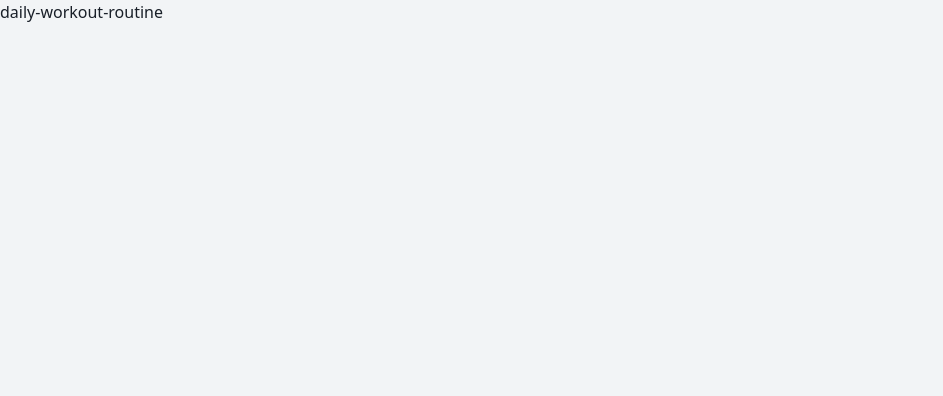
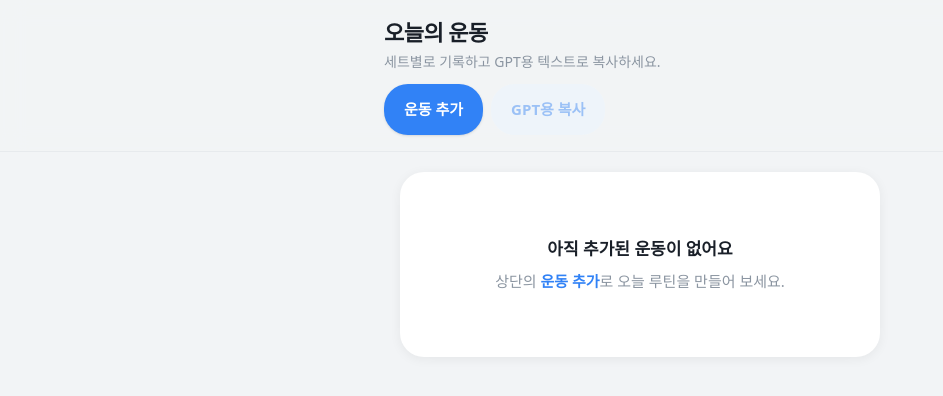
Before and after one commit to devjaeyoon/daily-workout-routine, a React (Vite) app: page / in a window 1280 px wide. Shown: the top 396 px of the page, without its empty margins (0-943 px from the left). Built offline with nearby package versions, Linux system fonts and the light colour scheme; a web font is replaced by a local one.

Commit message:
feat: implement main workout logger application

```diff
--- a/src/App.tsx
+++ b/src/App.tsx
@@ -1,5 +1,180 @@
-function App() {
-  return <>daily-workout-routine</>;
+import { useCallback, useMemo, useState } from 'react'
+import { ExerciseLogCard } from './components/ExerciseLogCard'
+import { ExercisePicker } from './components/ExercisePicker'
+import { RestTimerBar } from './components/RestTimerBar'
+import { Button } from './components/ui/button'
+import { useRestTimer } from './hooks/useRestTimer'
+import { buildPromptText } from './lib/format'
+import type { SetLog, WorkoutExercise } from './types/workout'
+
+function createDefaultSet(setNumber: number, prev?: SetLog): SetLog {
+  return {
+    setNumber,
+    weight: prev?.weight ?? 20,
+    reps: prev?.reps ?? 10,
+    rir: prev?.rir ?? 2,
+    restTime: prev?.restTime ?? 90,
+  }
 }
 
-export default App;
+function renumberSets(sets: SetLog[]): SetLog[] {
+  return sets.map((s, i) => ({ ...s, setNumber: i + 1 }))
+}
+
+export default function App() {
+  const [workoutLogs, setWorkoutLogs] = useState<WorkoutExercise[]>([])
+  const [pickerOpen, setPickerOpen] = useState(false)
+  const [copyDone, setCopyDone] = useState(false)
+  const { active, start, dismiss } = useRestTimer()
+
+  const alreadyAdded = useMemo(
+    () => new Set(workoutLogs.map((l) => l.exerciseName)),
+    [workoutLogs],
+  )
+
+  const addExercise = useCallback((name: string, category: string) => {
+    setWorkoutLogs((prev) => [
+      ...prev,
+      {
+        id: crypto.randomUUID(),
+        exerciseName: name,
+        category,
+        sets: [createDefaultSet(1)],
+      },
+    ])
+  }, [])
+
+  const removeExercise = useCallback((id: string) => {
+    setWorkoutLogs((prev) => prev.filter((ex) => ex.id !== id))
+  }, [])
+
+  const updateSet = useCallback(
+    (exerciseId: string, setIndex: number, patch: Partial<SetLog>) => {
+      setWorkoutLogs((prev) =>
+        prev.map((ex) => {
+          if (ex.id !== exerciseId) return ex
+          const sets = ex.sets.map((s, i) =>
+            i === setIndex ? { ...s, ...patch } : s,
+          )
+          return { ...ex, sets }
+        }),
+      )
+    },
+    [],
+  )
+
+  const addSet = useCallback((exerciseId: string) => {
+    setWorkoutLogs((prev) =>
+      prev.map((ex) => {
+        if (ex.id !== exerciseId) return ex
+        const last = ex.sets[ex.sets.length - 1]
+        const next = createDefaultSet(ex.sets.length + 1, last)
+        return { ...ex, sets: [...ex.sets, next] }
+      }),
+    )
+  }, [])
+
+  const removeSet = useCallback((exerciseId: string, setIndex: number) => {
+    setWorkoutLogs((prev) =>
+      prev.map((ex) => {
+        if (ex.id !== exerciseId) return ex
+        const filtered = ex.sets.filter((_, i) => i !== setIndex)
+        return { ...ex, sets: renumberSets(filtered) }
+      }),
+    )
+  }, [])
+
+  const handleCompleteSet = useCallback(
+    (exerciseName: string, set: SetLog) => {
+      if (typeof Notification !== 'undefined' && Notification.permission === 'default') {
+        void Notification.requestPermission()
+      }
+      start(set.restTime, exerciseName)
+    },
+    [start],
+  )
+
+  const copyPrompt = useCallback(async () => {
+    const text = buildPromptText(new Date(), workoutLogs)
+    try {
+      await navigator.clipboard.writeText(text)
+      setCopyDone(true)
+      window.setTimeout(() => setCopyDone(false), 2000)
+    } catch {
+      setCopyDone(false)
+    }
+  }, [workoutLogs])
+
+  return (
+    <div className="min-h-dvh pb-28">
+      <header className="sticky top-0 z-30 border-b border-[#E5E8EB]/80 bg-[#F2F4F6]/90 px-4 py-4 backdrop-blur-md">
+        <div className="mx-auto flex max-w-lg flex-col gap-3">
+          <div className="flex items-start justify-between gap-3">
+            <div>
+              <h1 className="text-[22px] font-bold tracking-tight text-[#191F28]">
+                오늘의 운동
+              </h1>
+              <p className="mt-0.5 text-[14px] text-[#8B95A1]">
+                세트별로 기록하고 GPT용 텍스트로 복사하세요.
+              </p>
+            </div>
+          </div>
+          <div className="flex flex-wrap gap-2">
+            <Button type="button" onClick={() => setPickerOpen(true)}>
+              운동 추가
+            </Button>
+            <Button
+              type="button"
+              variant="secondary"
+              onClick={() => void copyPrompt()}
+              disabled={workoutLogs.length === 0}
+            >
+              {copyDone ? '복사됨' : 'GPT용 복사'}
+            </Button>
+          </div>
+        </div>
+      </header>
+
+      <main className="mx-auto max-w-lg space-y-4 px-4 py-5">
+        {workoutLogs.length === 0 ? (
+          <div className="rounded-[24px] bg-white px-6 py-16 text-center shadow-[0_2px_12px_rgb(0_0_0/0.06)]">
+            <p className="text-[17px] font-semibold text-[#191F28]">
+              아직 추가된 운동이 없어요
+            </p>
+            <p className="mt-2 text-[15px] leading-relaxed text-[#8B95A1]">
+              상단의 <span className="font-bold text-[#3182F6]">운동 추가</span>로
+              오늘 루틴을 만들어 보세요.
+            </p>
+          </div>
+        ) : (
+          workoutLogs.map((ex) => (
+            <ExerciseLogCard
+              key={ex.id}
+              exercise={ex}
+              onRemoveExercise={() => removeExercise(ex.id)}
+              onUpdateSet={(i, p) => updateSet(ex.id, i, p)}
+              onAddSet={() => addSet(ex.id)}
+              onRemoveSet={(i) => removeSet(ex.id, i)}
+              onCompleteSet={(set) => handleCompleteSet(ex.exerciseName, set)}
+            />
+          ))
+        )}
+      </main>
+
+      <ExercisePicker
+        open={pickerOpen}
+        onOpenChange={setPickerOpen}
+        alreadyAdded={alreadyAdded}
+        onPick={addExercise}
+      />
+
+      {active && active.remaining > 0 ? (
+        <RestTimerBar
+          exerciseName={active.exerciseName}
+          remaining={active.remaining}
+          onDismiss={dismiss}
+        />
+      ) : null}
+    </div>
+  )
+}
```
